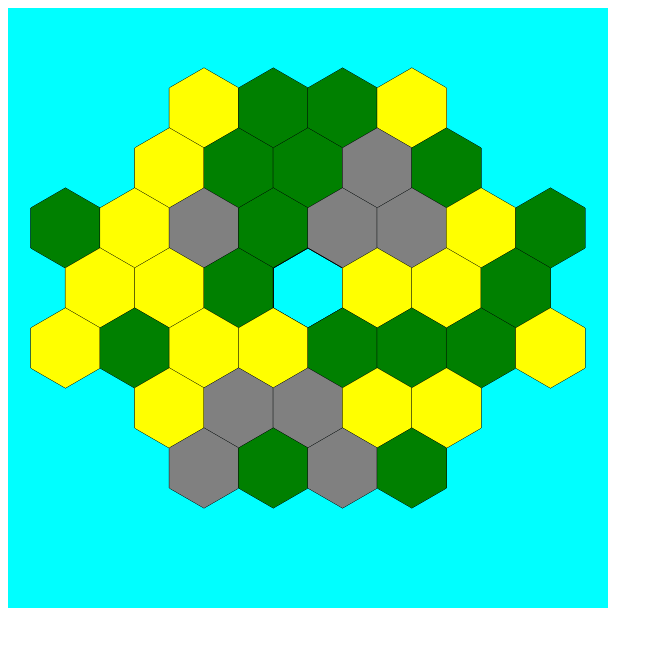
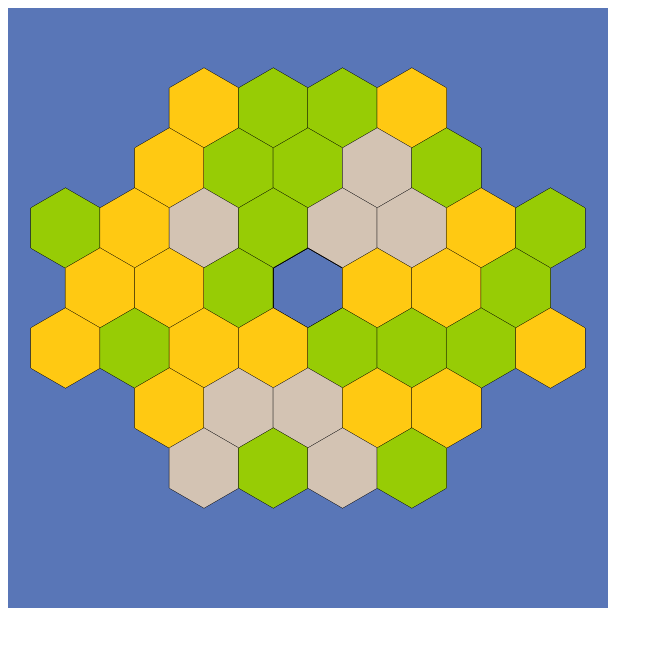
Before and after one commit to Agrgg/atlantis-tiles, a plain HTML site: page index.html in a window 1280 px wide. Shown: the whole page, without its empty margins (0-663 px from the left). Drawn offline with Linux system fonts and the light colour scheme.

Commit message:
Changed colors to be more desaturated

```diff
--- a/app.js
+++ b/app.js
@@ -32,10 +32,10 @@ function drawHexagon(ctx, x, y) {
     let style = tiles[tileIndex++];
     if (style) {
         ctx.fillStyle = style > 2
-            ? 'gray'
+            ? '#D3C3B3'
             : style > 1
-                ? 'green'
-                : 'yellow';
+                ? '#97CC05'
+                : '#FFC912';
         ctx.fill();
     }
 
--- a/index.html
+++ b/index.html
@@ -5,7 +5,7 @@
     <title>Atlantis Tiles Randomizer</title>
 </head>
 <body>
-    <canvas id="canvas" width="600" height="600" style="background: aqua;"></canvas>
+    <canvas id="canvas" width="600" height="600" style="background: #5976B7;"></canvas>
     <script src="app.js"></script>
 </body>
 </html>
```
